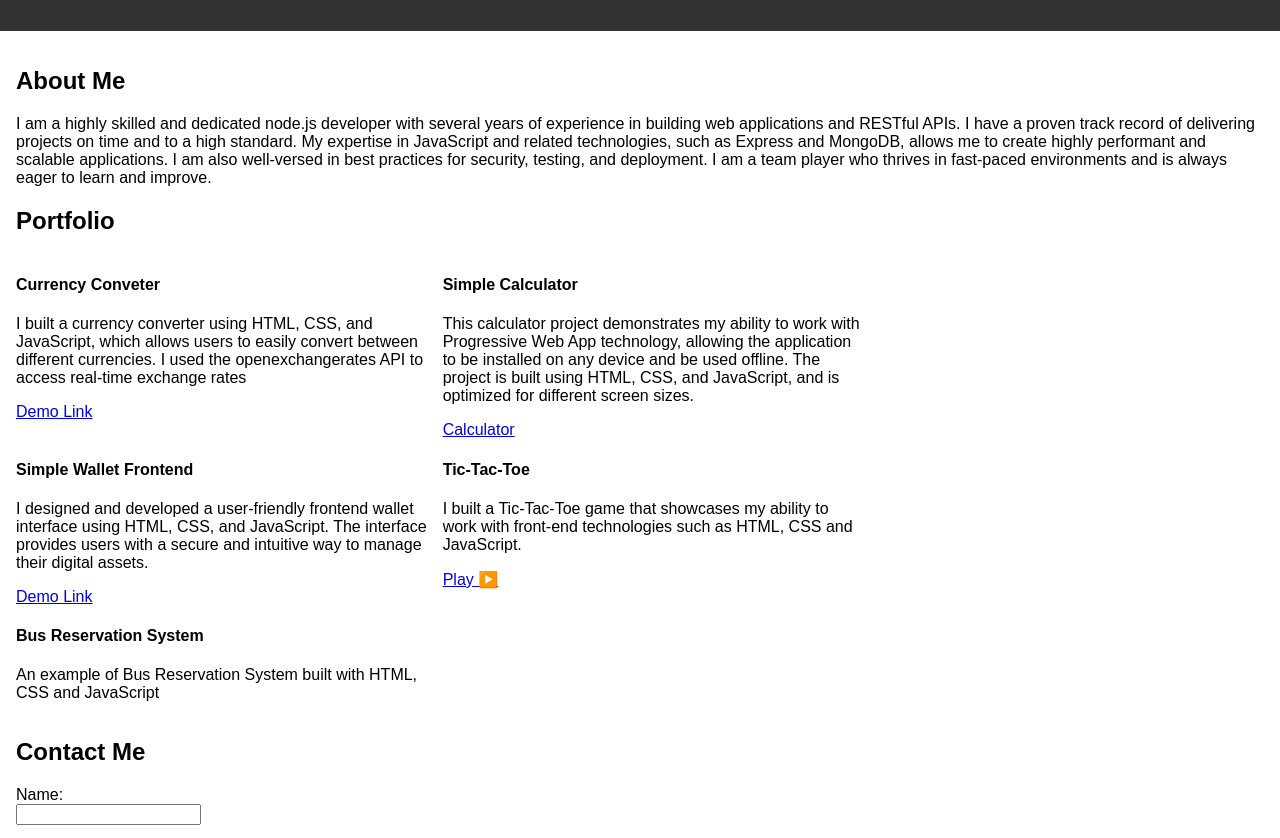
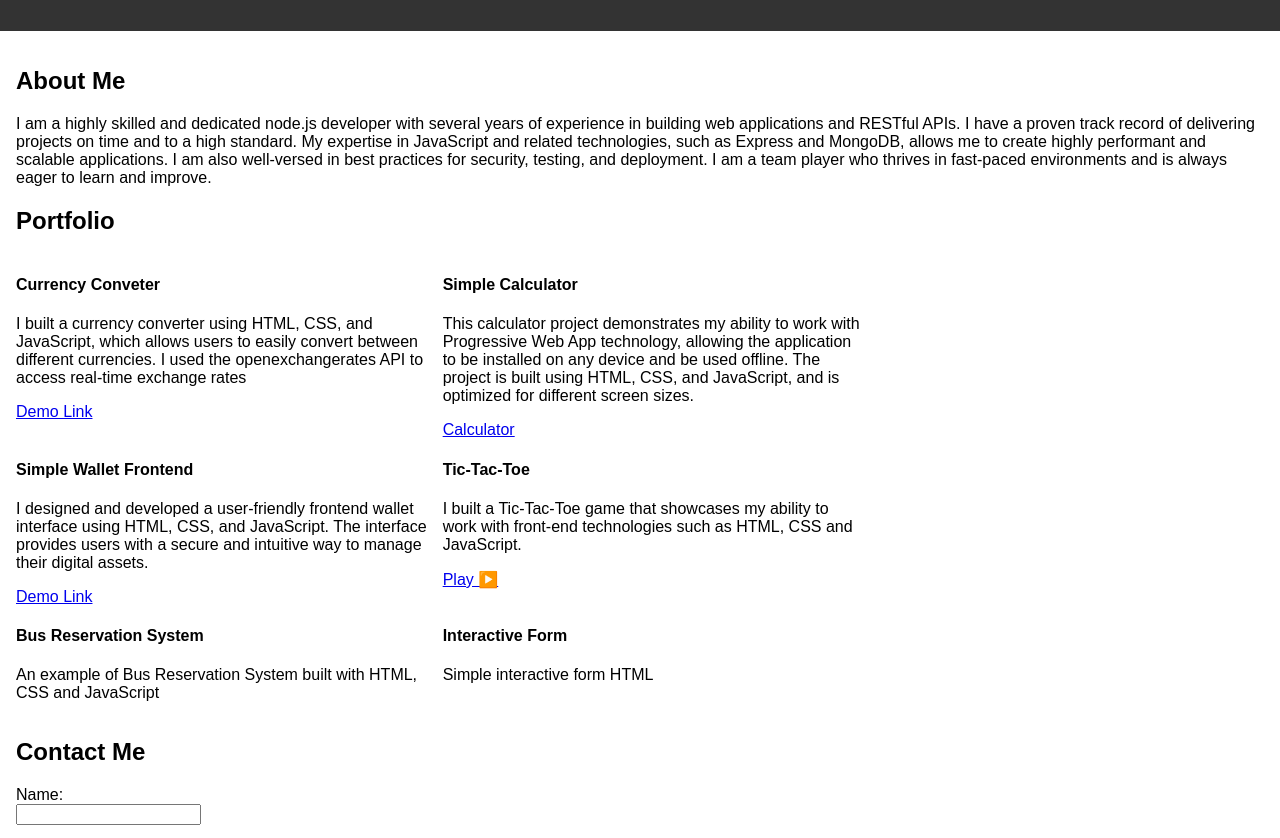
Before and after one commit to brixmavu/brixmavu.github.io, a plain HTML site: page index.html in a window 1280 px wide. Shown: the part 111-949 px from the top of the page. Drawn offline with Linux system fonts and the light colour scheme.

Commit message:
Simple interative form

```diff
--- a/index.html
+++ b/index.html
@@ -59,11 +59,11 @@
 					<p>An example of Bus Reservation System built with HTML, CSS and JavaScript</p>
 					<a href="https://brixmavu.github.io/Bus-Reservations/"></a>
 				</div>
-				<!-- <div class="card-layout__item">
-					<h4></h4>
-					<p></p>
-					<a href="http://"></a>
-				</div> -->
+				<div class="card-layout__item">
+					<h4>Interactive Form</h4>
+					<p>Simple interactive form HTML</p>
+					<a href="https://brixmavu.github.io/interactive-form/"></a>
+				</div>
 			</div>
 		</section>
 		<section id="contact">
```
